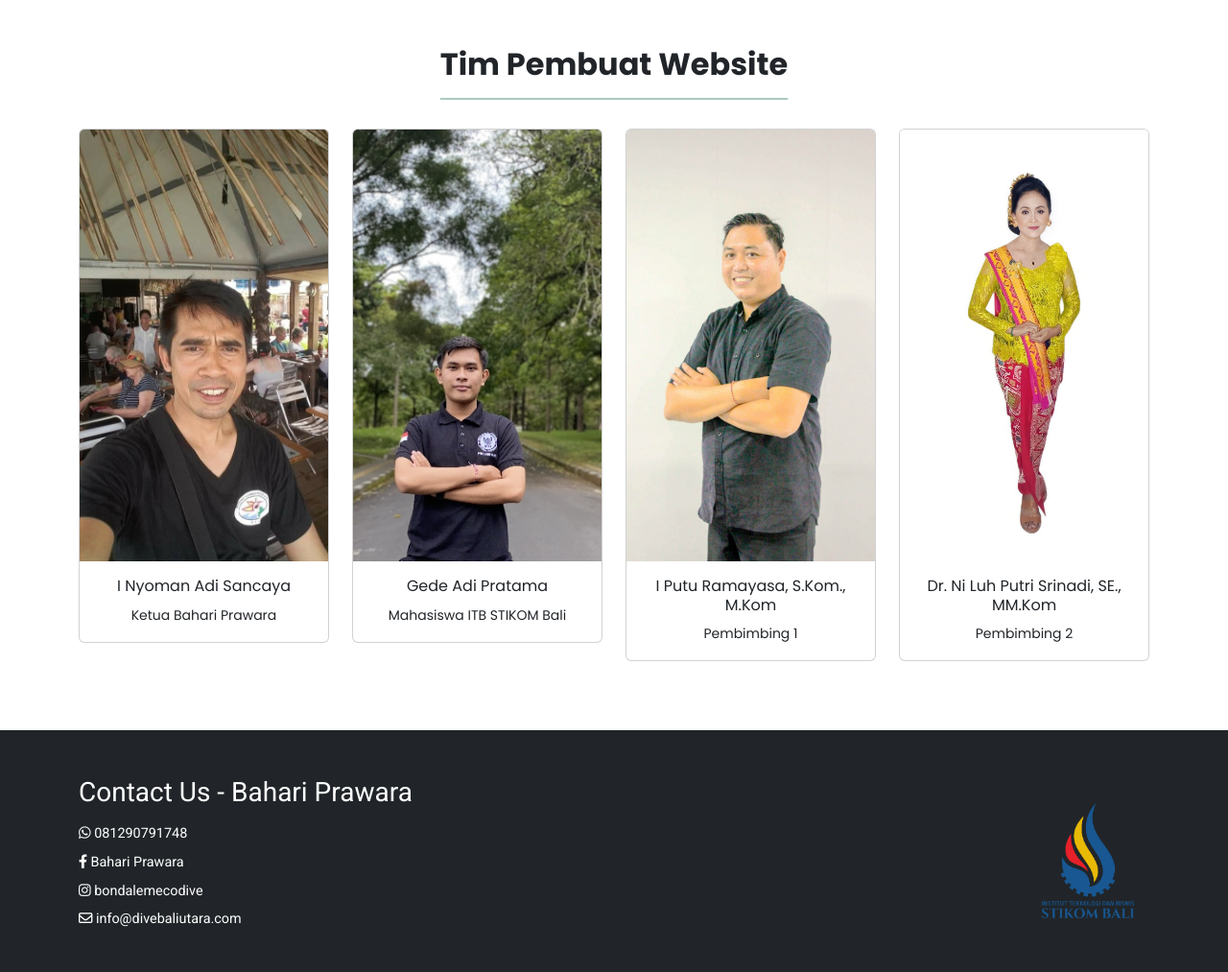
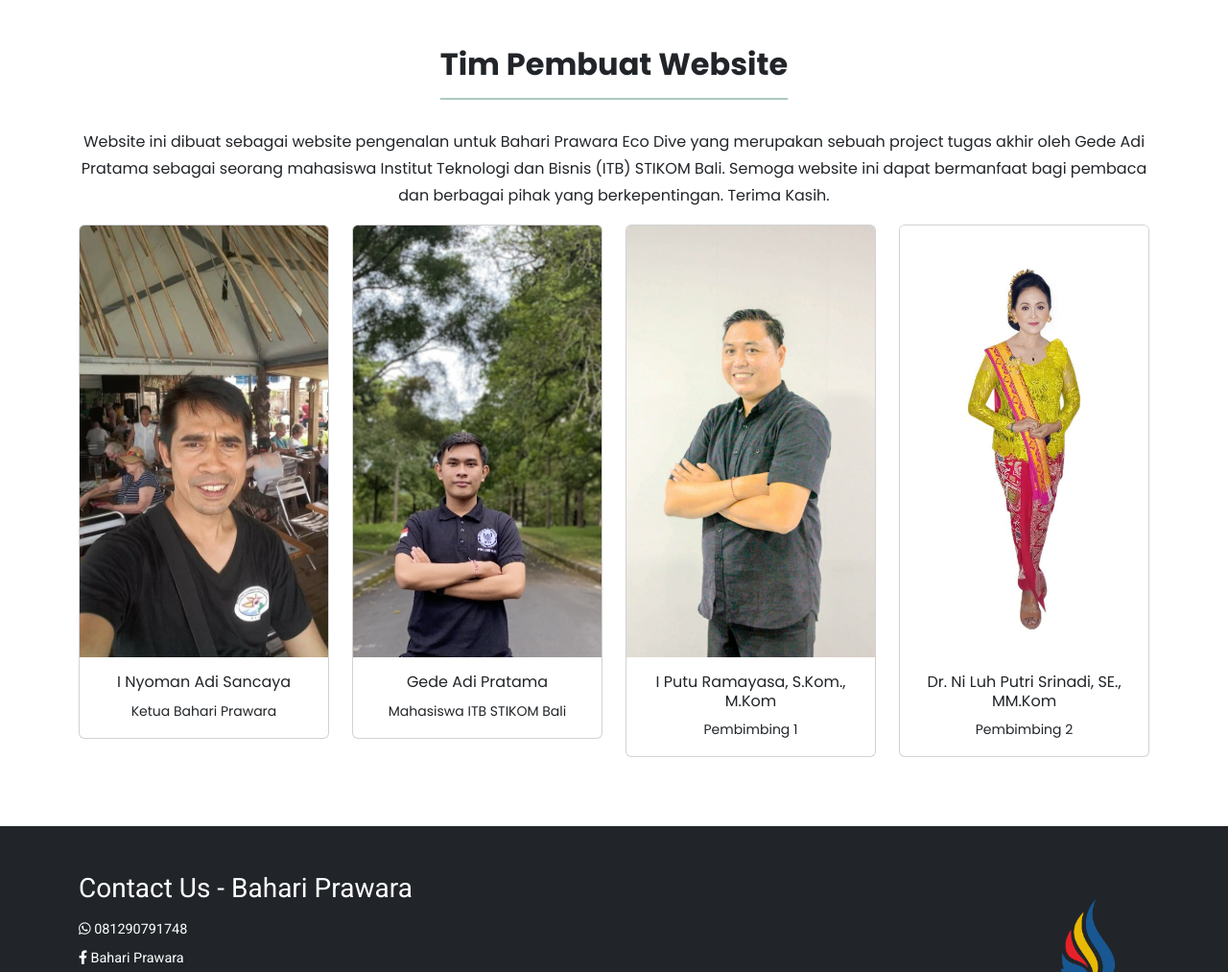
Before and after one commit to rickydamarsaputra/green-bird, a plain HTML site: page profile.html in a window 1280 px wide. Shown: the part 800-1813 px from the top of the page at 96% size. Drawn offline with nearby package versions, Linux system fonts and the light colour scheme.

Commit message:
fix: update

```diff
--- a/profile.html
+++ b/profile.html
@@ -54,7 +54,12 @@
   <section class="team_section my-5" data-aos="fade-up">
     <h1 class="text-center">Tim Pembuat Website</h1>
     <div class="container">
-      <div class="row d-flex justify-content-center mt-5">
+      <p class="mt-5 text-center">
+        Website ini dibuat sebagai website pengenalan untuk Bahari Prawara Eco Dive yang merupakan sebuah project tugas
+        akhir oleh Gede Adi Pratama sebagai seorang mahasiswa Institut Teknologi dan Bisnis (ITB) STIKOM Bali. Semoga
+        website ini dapat bermanfaat bagi pembaca dan berbagai pihak yang berkepentingan. Terima Kasih.
+      </p>
+      <div class="row d-flex justify-content-center mt-3">
         <div class="col-lg-3 mb-4">
           <div class="card">
             <img src="assets/images/dev/Ketua Bahari Prawara I Nyoman Adi Sancaya.jpg" class="card-img-top"
```
